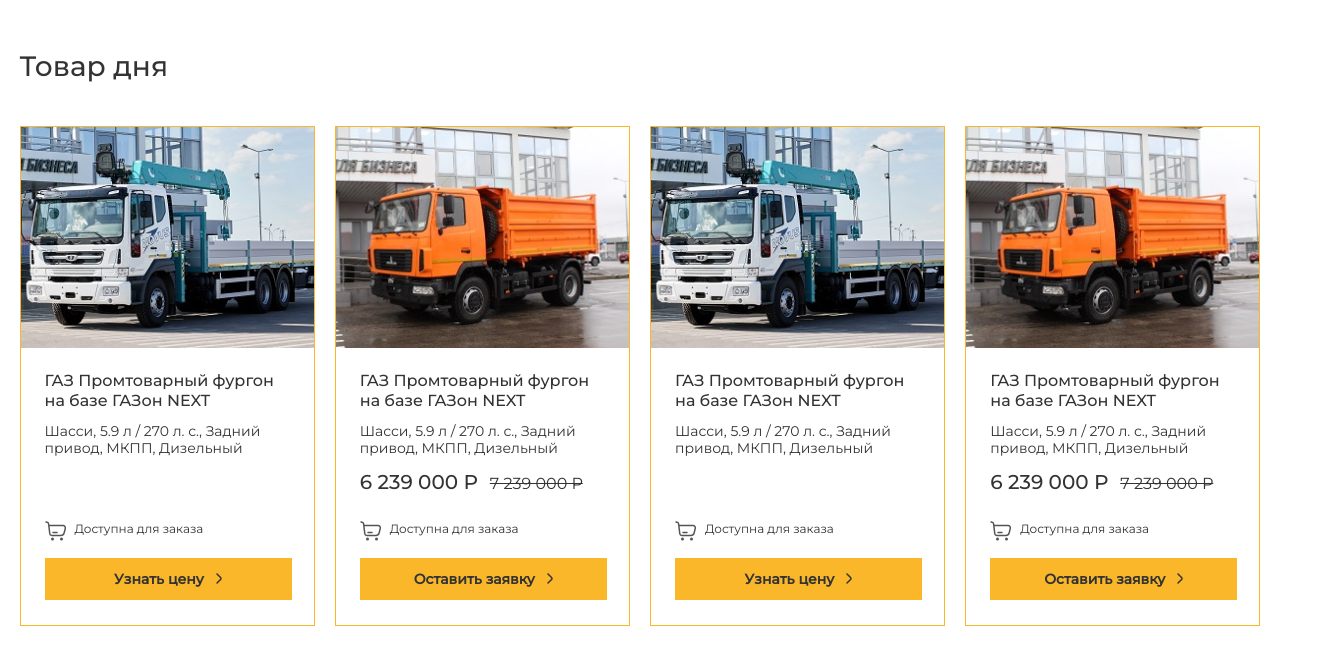
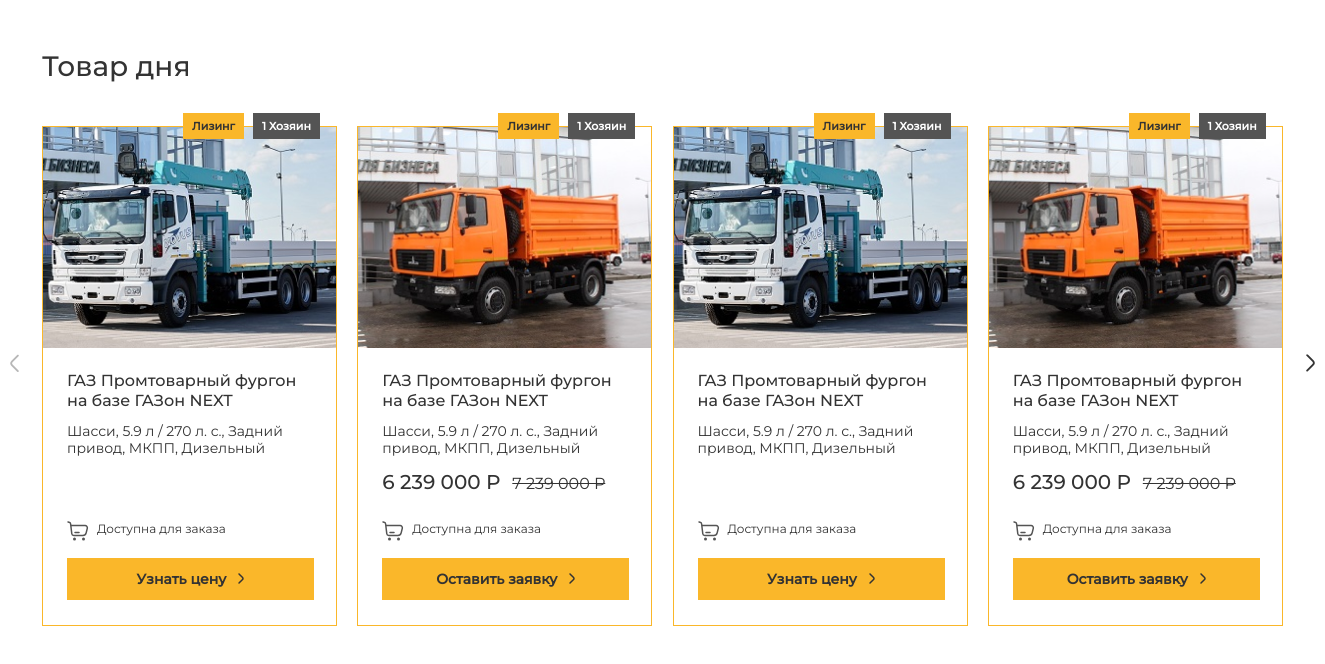
Before and after one commit to aisteachcailin/commercial_tech, a website built with Vite: page src/product.html in a window 1280 px wide. Shown: the whole page, 1325 px wide, since content can reach past the window. Built offline with nearby package versions, Linux system fonts and the light colour scheme.

Commit message:
slider for products

```diff
--- a/src/product.html
+++ b/src/product.html
@@ -10,7 +10,7 @@
     <title>Product of day</title>
   </head>
   <body>
-    <div class="container products">
+    <div class="products">
       <h3 class="products__title">Товар дня</h3>
       <!-- Slider main container -->
       <div class="swiper swiper-product">
@@ -19,112 +19,167 @@
           <!-- Slides -->
           <div class="swiper-slide">
             <div class="swiper-product__item">
-              <!-- <div class="swiper-product__item-additional-info">
-                <div class="swiper-product__item-info--leasing">Лизинг</div>
-                <div class="swiper-product__item-info--owner">1 Хозяин</div>
-              </div> -->
+              <div class="swiper-product__item-additional-info">
+                <div class="swiper-product__item-additional-info--leasing">Лизинг</div>
+                <div class="swiper-product__item-additional-info--owner">1 Хозяин</div>
+              </div>
+              <div class="swiper-product__item-main">
                 <img src="../images/DAEWOO NOVUS.png" alt="">
-              <div class="swiper-product__item-text">
-                <h4 class="swiper-product__item--title">ГАЗ Промтоварный фургон на базе ГАЗон NEXT</h4>
-                <p class="swiper-product__item--description">Шасси, 5.9 л / 270 л. с., Задний привод, МКПП, Дизельный</p>
-                <div class="swiper-product__item-prices">
-
+                <div class="swiper-product__item-main-text">
+                  <h4 class="swiper-product__item-main--title">ГАЗ Промтоварный фургон на базе ГАЗон NEXT</h4>
+                  <p class="swiper-product__item-main--description">Шасси, 5.9 л / 270 л. с., Задний привод, МКПП, Дизельный</p>
+                  <div class="swiper-product__item-main-prices"></div>
+                  <div class="swiper-product__item-main-availability">
+                    <img class="swiper-product__item-main-availability--cart" src="../images/cart.svg" alt="">
+                    <p class="swiper-product__item-main-availability--text">Доступна для заказа</p>
                   </div>
-                <div class="swiper-product__item-availability">
-                  <img class="swiper-product__item-availability--cart" src="../images/cart.svg" alt="">
-                  <p class="swiper-product__item-availability--text">Доступна для заказа</p>
+                  <button class="swiper-product__item-main-button">Узнать цену
+                    <img class="swiper-product__item-main-button--arrow" src="../images/button__arrow.svg" alt="">
+                  </button>
                 </div>
-                <button class="swiper-product__item-button">Узнать цену
-                  <img class="swiper-product__item-button--arrow" src="../images/button__arrow.svg" alt="">
-                </button>
               </div>
             </div>
           </div>
 
           <div class="swiper-slide">
             <div class="swiper-product__item">
-              <!-- <div class="swiper-product__item-info">
-                <div class="swiper-product__item-info--leasing">Лизинг</div>
-                <div class="swiper-product__item-info--owner">1 Хозяин</div>
-              </div> -->
+              <div class="swiper-product__item-additional-info">
+                <div class="swiper-product__item-additional-info--leasing">Лизинг</div>
+                <div class="swiper-product__item-additional-info--owner">1 Хозяин</div>
+              </div>
+              <div class="swiper-product__item-main">
                 <img src="../images/Самосвал.png" alt="">
-              <div class="swiper-product__item-text">
-                <h4 class="swiper-product__item--title">ГАЗ Промтоварный фургон на базе ГАЗон NEXT</h4>
-                <p class="swiper-product__item--description">Шасси, 5.9 л / 270 л. с., Задний привод, МКПП, Дизельный</p>
-                <div class="swiper-product__item-prices">
-                  <p class="swiper-product__item-prices--new">6 239 000 Р</p>
-                  <s class="swiper-product__item-prices--old">7 239 000 Р</s>
+                <div class="swiper-product__item-main-text">
+                  <h4 class="swiper-product__item-main--title">ГАЗ Промтоварный фургон на базе ГАЗон NEXT</h4>
+                  <p class="swiper-product__item-main--description">Шасси, 5.9 л / 270 л. с., Задний привод, МКПП, Дизельный</p>
+                  <div class="swiper-product__item-main-prices">
+                    <p class="swiper-product__item-main-prices--new">6 239 000 Р</p>
+                    <s class="swiper-product__item-main-prices--old">7 239 000 Р</s>
                   </div>
-                <div class="swiper-product__item-availability">
-                  <img class="swiper-product__item-availability--cart" src="../images/cart.svg" alt="">
-                  <p class="swiper-product__item-availability--text">Доступна для заказа</p>
+                  <div class="swiper-product__item-main-availability">
+                    <img class="swiper-product__item-main-availability--cart" src="../images/cart.svg" alt="">
+                    <p class="swiper-product__item-main-availability--text">Доступна для заказа</p>
                   </div>
-                <button class="swiper-product__item-button">Оставить заявку
-                  <img class="swiper-product__item-button--arrow" src="../images/button__arrow.svg" alt="">
+                  <button class="swiper-product__item-main-button">Оставить заявку
+                    <img class="swiper-product__item-main-button--arrow" src="../images/button__arrow.svg" alt="">
                   </button>
                 </div>
-
-            </div>
-          </div>
-
-          <div class="swiper-slide">
-            <div class="swiper-product__item">
-              <!-- <div class="swiper-product__item-additional-info">
-                <div class="swiper-product__item-info--leasing">Лизинг</div>
-                <div class="swiper-product__item-info--owner">1 Хозяин</div>
-              </div> -->
-              <img src="../images/DAEWOO NOVUS.png" alt="">
-              <div class="swiper-product__item-text">
-                <h4 class="swiper-product__item--title">ГАЗ Промтоварный фургон на базе ГАЗон NEXT</h4>
-                <p class="swiper-product__item--description">Шасси, 5.9 л / 270 л. с., Задний привод, МКПП, Дизельный</p>
-                <div class="swiper-product__item-prices">
-
-                </div>
-                <div class="swiper-product__item-availability">
-                  <img class="swiper-product__item-availability--cart" src="../images/cart.svg" alt="">
-                  <p class="swiper-product__item-availability--text">Доступна для заказа</p>
-                </div>
-                <button class="swiper-product__item-button">Узнать цену
-                  <img class="swiper-product__item-button--arrow" src="../images/button__arrow.svg" alt="">
-                </button>
               </div>
             </div>
           </div>
 
           <div class="swiper-slide">
             <div class="swiper-product__item">
-              <!-- <div class="swiper-product__item-info">
-                <div class="swiper-product__item-info--leasing">Лизинг</div>
-                <div class="swiper-product__item-info--owner">1 Хозяин</div>
-              </div> -->
-              <img src="../images/Самосвал.png" alt="">
-              <div class="swiper-product__item-text">
-                <h4 class="swiper-product__item--title">ГАЗ Промтоварный фургон на базе ГАЗон NEXT</h4>
-                <p class="swiper-product__item--description">Шасси, 5.9 л / 270 л. с., Задний привод, МКПП, Дизельный</p>
-                <div class="swiper-product__item-prices">
-                  <p class="swiper-product__item-prices--new">6 239 000 Р</p>
-                  <s class="swiper-product__item-prices--old">7 239 000 Р</s>
+              <div class="swiper-product__item-additional-info">
+                <div class="swiper-product__item-additional-info--leasing">Лизинг</div>
+                <div class="swiper-product__item-additional-info--owner">1 Хозяин</div>
               </div>
-                <div class="swiper-product__item-availability">
-                  <img class="swiper-product__item-availability--cart" src="../images/cart.svg" alt="">
-                  <p class="swiper-product__item-availability--text">Доступна для заказа</p>
+              <div class="swiper-product__item-main">
+                <img src="../images/DAEWOO NOVUS.png" alt="">
+                <div class="swiper-product__item-main-text">
+                  <h4 class="swiper-product__item-main--title">ГАЗ Промтоварный фургон на базе ГАЗон NEXT</h4>
+                  <p class="swiper-product__item-main--description">Шасси, 5.9 л / 270 л. с., Задний привод, МКПП, Дизельный</p>
+                  <div class="swiper-product__item-main-prices"></div>
+                  <div class="swiper-product__item-main-availability">
+                    <img class="swiper-product__item-main-availability--cart" src="../images/cart.svg" alt="">
+                    <p class="swiper-product__item-main-availability--text">Доступна для заказа</p>
                   </div>
-                <button class="swiper-product__item-button">Оставить заявку
-                  <img class="swiper-product__item-button--arrow" src="../images/button__arrow.svg" alt="">
+                  <button class="swiper-product__item-main-button">Узнать цену
+                    <img class="swiper-product__item-main-button--arrow" src="../images/button__arrow.svg" alt="">
                   </button>
                 </div>
+              </div>
+            </div>
+          </div>
 
+          <div class="swiper-slide">
+            <div class="swiper-product__item">
+              <div class="swiper-product__item-additional-info">
+                <div class="swiper-product__item-additional-info--leasing">Лизинг</div>
+                <div class="swiper-product__item-additional-info--owner">1 Хозяин</div>
+              </div>
+              <div class="swiper-product__item-main">
+                <img src="../images/Самосвал.png" alt="">
+                <div class="swiper-product__item-main-text">
+                  <h4 class="swiper-product__item-main--title">ГАЗ Промтоварный фургон на базе ГАЗон NEXT</h4>
+                  <p class="swiper-product__item-main--description">Шасси, 5.9 л / 270 л. с., Задний привод, МКПП, Дизельный</p>
+                  <div class="swiper-product__item-main-prices">
+                    <p class="swiper-product__item-main-prices--new">6 239 000 Р</p>
+                    <s class="swiper-product__item-main-prices--old">7 239 000 Р</s>
+                  </div>
+                  <div class="swiper-product__item-main-availability">
+                    <img class="swiper-product__item-main-availability--cart" src="../images/cart.svg" alt="">
+                    <p class="swiper-product__item-main-availability--text">Доступна для заказа</p>
+                  </div>
+                  <button class="swiper-product__item-main-button">Оставить заявку
+                    <img class="swiper-product__item-main-button--arrow" src="../images/button__arrow.svg" alt="">
+                  </button>
+                </div>
+              </div>
+            </div>
+          </div>
+
+          <div class="swiper-slide">
+            <div class="swiper-product__item">
+              <div class="swiper-product__item-additional-info">
+                <div class="swiper-product__item-additional-info--leasing">Лизинг</div>
+                <div class="swiper-product__item-additional-info--owner">1 Хозяин</div>
+              </div>
+              <div class="swiper-product__item-main">
+                <img src="../images/DAEWOO NOVUS.png" alt="">
+                <div class="swiper-product__item-main-text">
+                  <h4 class="swiper-product__item-main--title">ГАЗ Промтоварный фургон на базе ГАЗон NEXT</h4>
+                  <p class="swiper-product__item-main--description">Шасси, 5.9 л / 270 л. с., Задний привод, МКПП, Дизельный</p>
+                  <div class="swiper-product__item-main-prices"></div>
+                  <div class="swiper-product__item-main-availability">
+                    <img class="swiper-product__item-main-availability--cart" src="../images/cart.svg" alt="">
+                    <p class="swiper-product__item-main-availability--text">Доступна для заказа</p>
+                  </div>
+                  <button class="swiper-product__item-main-button">Узнать цену
+                    <img class="swiper-product__item-main-button--arrow" src="../images/button__arrow.svg" alt="">
+                  </button>
+                </div>
+              </div>
+            </div>
+          </div>
+
+          <div class="swiper-slide">
+            <div class="swiper-product__item">
+              <div class="swiper-product__item-additional-info">
+                <div class="swiper-product__item-additional-info--leasing">Лизинг</div>
+                <div class="swiper-product__item-additional-info--owner">1 Хозяин</div>
+              </div>
+              <div class="swiper-product__item-main">
+                <img src="../images/Самосвал.png" alt="">
+                <div class="swiper-product__item-main-text">
+                  <h4 class="swiper-product__item-main--title">ГАЗ Промтоварный фургон на базе ГАЗон NEXT</h4>
+                  <p class="swiper-product__item-main--description">Шасси, 5.9 л / 270 л. с., Задний привод, МКПП, Дизельный</p>
+                  <div class="swiper-product__item-main-prices">
+                    <p class="swiper-product__item-main-prices--new">6 239 000 Р</p>
+                    <s class="swiper-product__item-main-prices--old">7 239 000 Р</s>
+                  </div>
+                  <div class="swiper-product__item-main-availability">
+                    <img class="swiper-product__item-main-availability--cart" src="../images/cart.svg" alt="">
+                    <p class="swiper-product__item-main-availability--text">Доступна для заказа</p>
+                  </div>
+                  <button class="swiper-product__item-main-button">Оставить заявку
+                    <img class="swiper-product__item-main-button--arrow" src="../images/button__arrow.svg" alt="">
+                  </button>
+                </div>
+              </div>
             </div>
           </div>
 
         </div>
 
-        <!-- If we need navigation buttons -->
-        <div class="swiper-button-prev"></div>
-        <div class="swiper-button-next"></div>
 
       </div>
+
+              <!-- If we need navigation buttons -->
+              <img class="swiper-button-prev" src="../images/product-slider__arrow.svg" alt="">
+              <img class="swiper-button-next" src="../images/product-slider__arrow.svg" alt="">
     </div>
+
     <script type="module" src="./js/main.js"></script>
   </body>
 </html>
--- a/src/scss/style.scss
+++ b/src/scss/style.scss
@@ -99,24 +99,56 @@
 /*products*/
 
 .products {
-  height: 582px;
-  width: 1307px;
+  width: 1325px;
   margin: 47px auto;
+  position: relative;
+  color: $dark;
     &__title {
       font-weight: 500;
       font-size: 28px;
       line-height: 137.2%;
       color: #333333;
+      margin-left: 42px;
     }
 }
 
 /*slider for products*/
+
 .swiper-product {
-  margin-top: 41px;
+  margin-top: 28px;
+  width: 1241px;
     &__item {
+      position: relative;
+        &-additional-info {
+          position: absolute;
+          top: -13px;
+          left: 141px;
+          display: flex;
+          justify-content: space-between;
+          width: 137px;
+            &--leasing, &--owner {
+              height: 26px;
+              font-weight: 600;
+              font-size: 11px;
+              display: flex;
+              align-items: center;
+              align-content: center;
+              justify-content: center;
+            }
+            &--leasing {
+              background-color: $yellow;
+              width: 61px;
+            }
+            &--owner {
+              background-color: $grey;
+              width: 67px;
+              color: $white;
+            }
+        }
+        &-main {
           width: 293px;
           border: 1px solid $yellow;
-      color: $dark;
+          margin-top: 13px;
             &-text {
               margin: 19px 24px 25px;
             }
@@ -170,6 +202,18 @@
                   margin-left: 8.25px;
                 }
             }
-
         }
     }
+}
+
+/*arrows*/
+img.swiper-button-next, img.swiper-button-prev {
+  margin-top: 17.64px;
+  width: 9px;
+  height: 18.24px;
+}
+.swiper-button {
+  &-next {
+    transform: rotate(180deg);
+  }
+}
```
Lines whose indentation alone changed are shown as unchanged.
